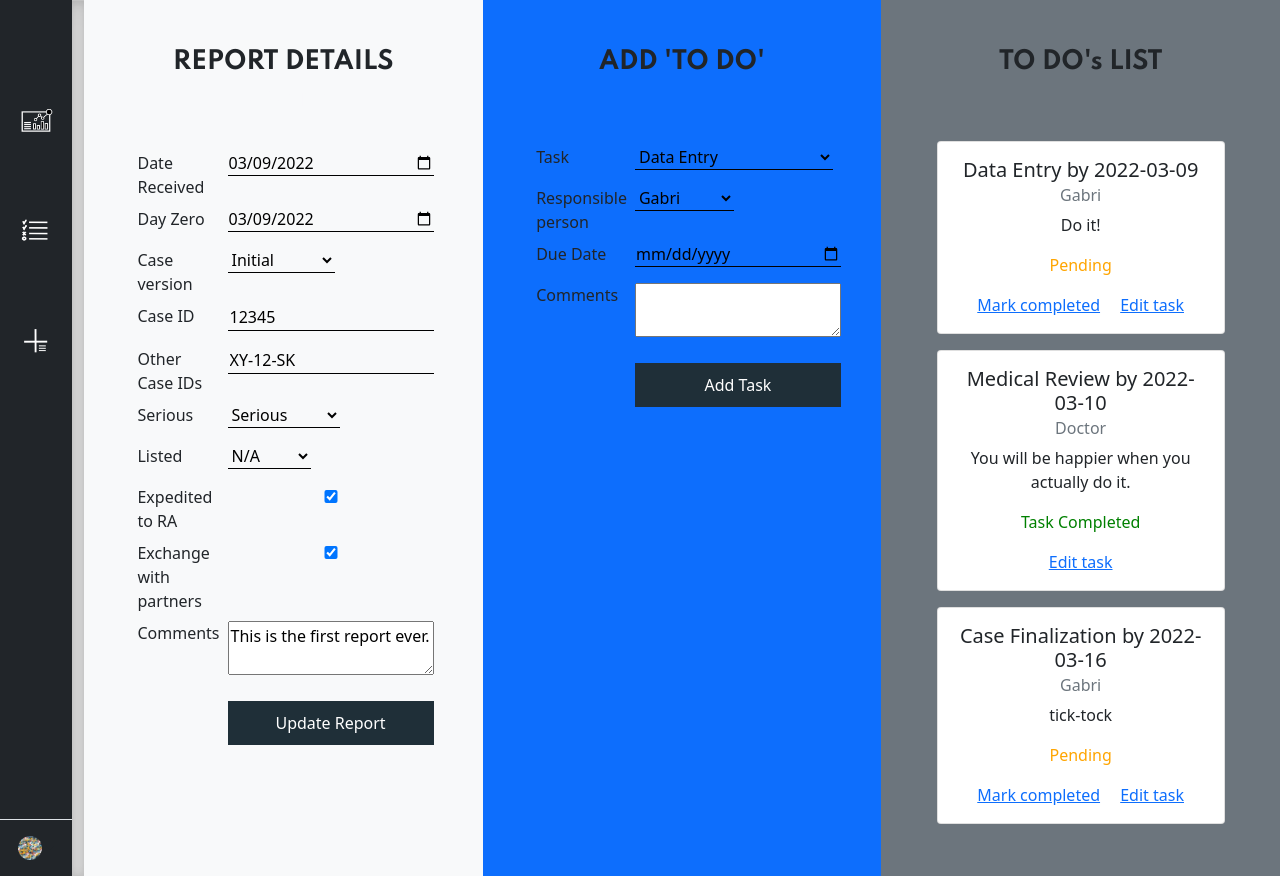
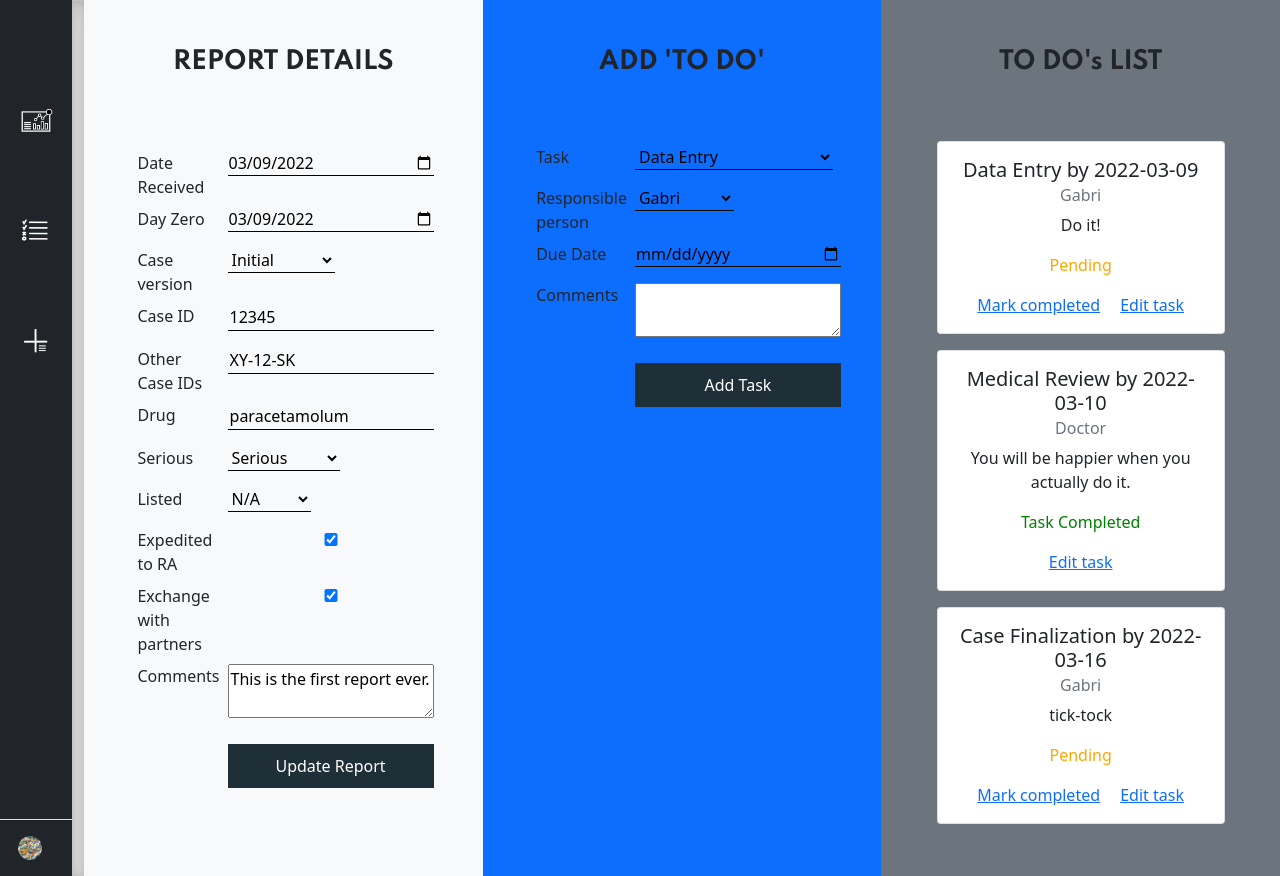
Before and after one commit to Cruds16/ReportTriager_CS50, a Flask app: page /report/1 in a window 1280 px wide. Run offline with Flask 2, Linux system fonts and the light colour scheme; a user stored in the database is signed in; data comes from the database, SQL or seed files in the repository; both versions use the stored data as it was after the commit.

Commit message:
readme updates; requirements.txt added; db table updated with "drug" column

```diff
--- a/forms.py
+++ b/forms.py
@@ -26,6 +26,7 @@ class ReportForm(FlaskForm):
                                                         "Follow-up 4", "Follow-up 5",
                                                         "Follow-up 6", "Follow-up 7"])
     other_case_id = StringField("Other Case IDs")
+    drug = StringField("Drug", validators=[DataRequired()])
     serious = SelectField("Serious", choices=['Serious', 'Non-serious', 'N/A'])
     listed = SelectField("Listed", choices=['N/A', 'Listed', 'Unlisted'])
     expedited = BooleanField("Expedited to RA")
--- a/main.py
+++ b/main.py
@@ -56,6 +56,7 @@ class Report(UserMixin, db.Model):
     case_id = db.Column(db.String(250), nullable=True)
     case_version = db.Column(db.String(250), nullable=True)
     other_case_id = db.Column(db.String(250), nullable=True)
+    drug = db.Column(db.String(250), nullable=True)
     serious = db.Column(db.String(250), nullable=True)
     listed = db.Column(db.String(250), nullable=True)
     expedited = db.Column(db.Boolean, nullable=True)
@@ -65,6 +66,7 @@ class Report(UserMixin, db.Model):
     # backref establishes a collection of Task objects on Report called report_tasks
     # It also establishes a .report attribute on Task which will refer to the parent Report object.
     report_tasks = db.relationship("Task", backref="report")
+
 
 # creates db
 # db.create_all()
@@ -144,6 +146,7 @@ def new_report():
                             case_id=report_form.case_id.data,
                             case_version=report_form.case_version.data,
                             other_case_id=report_form.other_case_id.data,
+                            drug=report_form.drug.data,
                             serious=report_form.serious.data,
                             listed=report_form.listed.data,
                             expedited=report_form.expedited.data,
@@ -165,9 +168,10 @@ def report(id):
 
     report_details_form = ReportForm(date_received=report.date_received, day_zero=report.day_zero,
                                      case_id=report.case_id, case_version=report.case_version,
-                                     other_case_id=report.other_case_id, serious=report.serious,
-                                     listed=report.listed, expedited=report.expedited,
-                                     exchange=report.exchange, comments=report.comments)
+                                     other_case_id=report.other_case_id, drug=report.drug,
+                                     serious=report.serious, listed=report.listed,
+                                     expedited=report.expedited, exchange=report.exchange,
+                                     comments=report.comments)
     report_details_form.submit.label.text = 'Update Report'
 
     report_task_form = AddTaskForm()
@@ -191,6 +195,7 @@ def report(id):
             report.case_id = report_details_form.case_id.data
             report.case_version = report_details_form.case_version.data
             report.other_case_id = report_details_form.other_case_id.data
+            report.drug = report_details_form.drug.data
             report.serious = report_details_form.serious.data
             report.listed = report_details_form.listed.data
             report.expedited = report_details_form.expedited.data
--- /dev/null
+++ b/requirements.txt
@@ -0,0 +1,6 @@
+Flask==2.0.2
+Flask_Login==0.5.0
+Flask_SQLAlchemy==2.5.1
+Flask_WTF==1.0.0
+Werkzeug==2.0.2
+WTForms==3.0.1
--- a/templates/dashboard.html
+++ b/templates/dashboard.html
@@ -31,6 +31,7 @@
                       <th scope="col">Case Version</th>
                       <th scope="col">Case ID</th>
                       <th scope="col">Other Case Identifiers</th>
+                      <th scope="col">Drug</th>
                       <th scope="col">Seriousness</th>
                       <th scope="col">Listedness</th>
                       <th scope="col">Expedited Reporting</th>
@@ -46,6 +47,7 @@
                         <td>{{ report.case_version }}</td>
                         <td>{{ report.case_id }}</td>
                         <td>{{ report.other_case_id }}</td>
+                        <td>{{ report.drug }}</td>
                         <td>{{ report.serious }}</td>
                         <td>{{ report.listed }}</td>
                         <td>{{ report.expedited }}</td>
--- a/templates/new_report.html
+++ b/templates/new_report.html
@@ -26,6 +26,9 @@
       {{ form.other_case_id.label }}
       {{ form.other_case_id }}
       <br>
+      {{ form.drug.label }}
+      {{ form.drug }}
+      <br>
       {{ form.serious.label }}
       {{ form.serious }}
       <br>
--- a/templates/report.html
+++ b/templates/report.html
@@ -35,6 +35,10 @@
               <tr>
                 <td>{{ form.other_case_id.label }}</td>
                 <td>{{ form.other_case_id }}</td>
+              </tr>
+              <tr>
+                <td>{{ form.drug.label }}</td>
+                <td>{{ form.drug }}</td>
               </tr>
               <tr>
                 <td>{{ form.serious.label }}</td>
```
Also changed, not shown: readme.md, triager.db.
